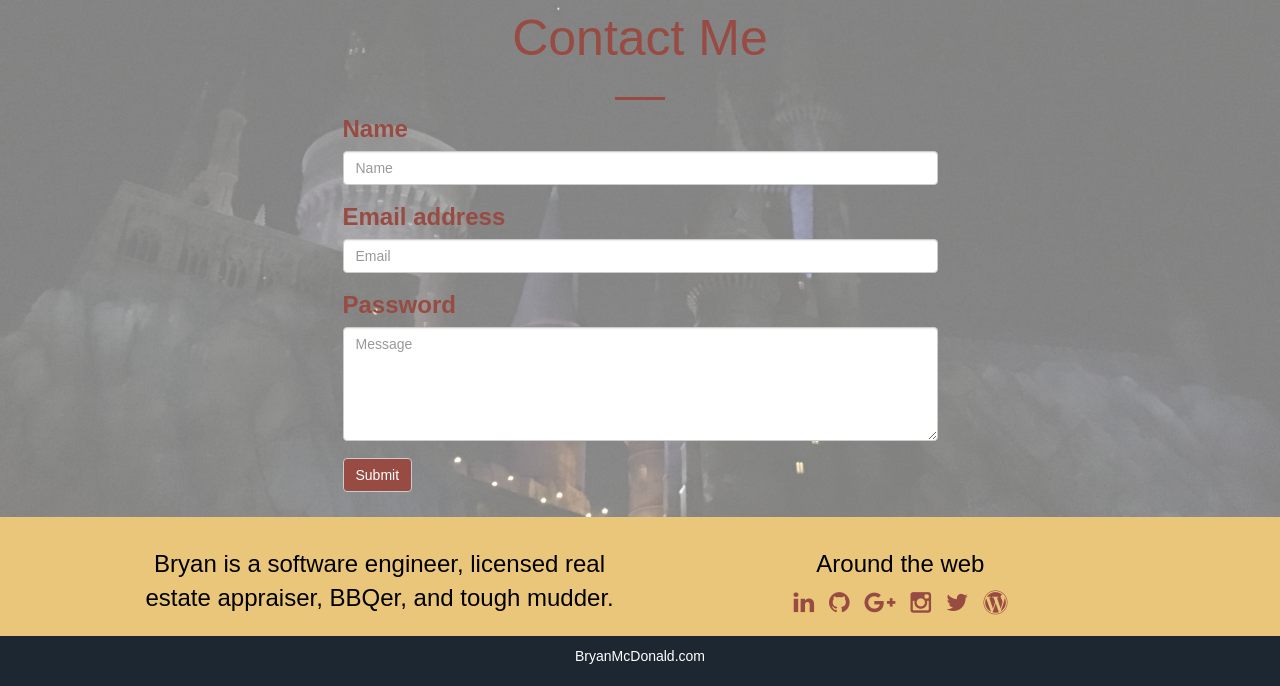
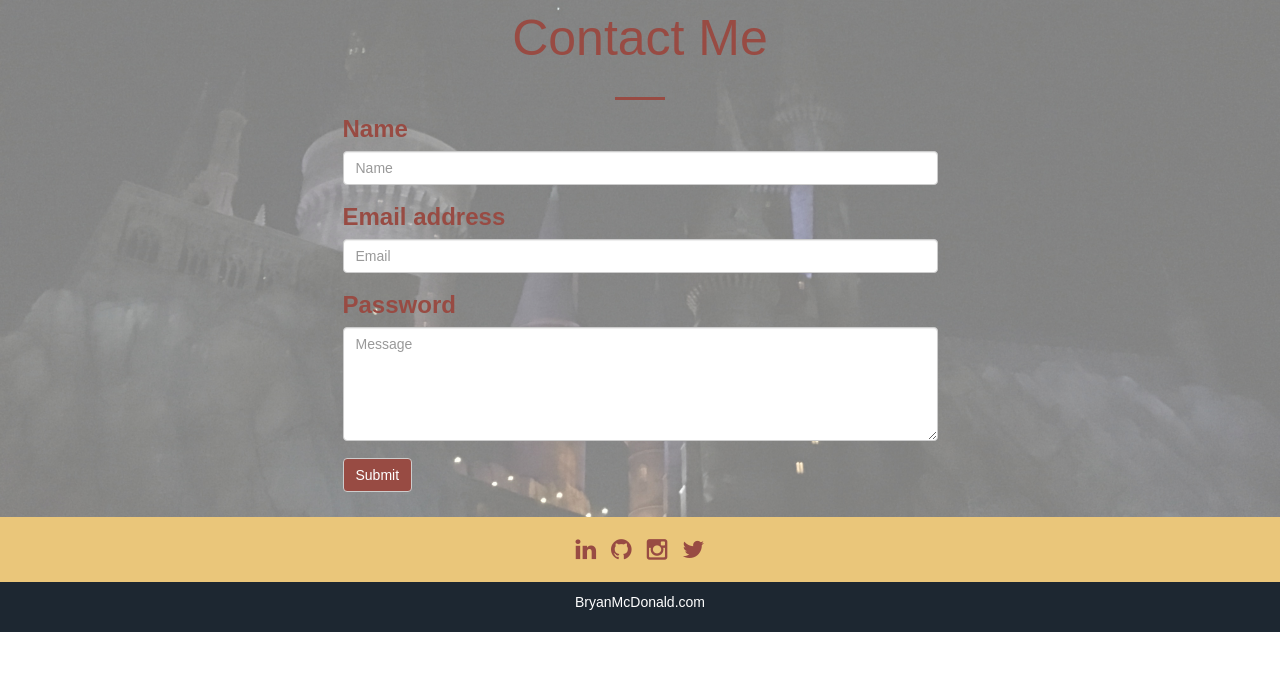
Before and after one commit to bryanmcdee/Full-Screen-Background-Video-Website, a plain HTML site: page index.html in a window 1280 px wide. Shown: the part 2079-2765 px from the top of the page. After the commit the page ends 2711 px from the top, so only its background shows below. Drawn offline with nearby package versions, Linux system fonts and the light colour scheme.

Commit message:
Updated social media links.

```diff
--- a/index.html
+++ b/index.html
@@ -138,20 +138,12 @@
 
     <!-- Footer -->
     <div class="col-xs-12 footer-top">
-      <div class="col-sm-5 col-sm-offset-1 text-center">
-        <h3>
-          Bryan is a software engineer, licensed real estate appraiser, BBQer, and tough mudder.
-        </h3>
-      </div>
-        <div class="col-sm-5 text-center">
-          <h3>Around the web</h3>
+        <div class="col-xs-12 text-center">
           <h4 class="social-media-icons">
             <a href="https://www.linkedin.com/in/bryanmcdonaldgt"><i class="fa fa-linkedin fa-lg"></i></a>
             <a href="https://github.com/bryanmcdee"><i class="fa fa-github fa-lg"></i></a>
-            <a href="https://plus.google.com/u/0/+BryanMcDonaldgt"><i class="fa fa-google-plus fa-lg"></i></a>
             <a href="https://www.instagram.com/bryanmcdee/"><i class="fa fa-instagram fa-lg"></i></a>
             <a href="https://twitter.com/bryanmcdee"><i class="fa fa-twitter fa-lg"></i></a>
-            <a href="http://blog.bryanmcdonald.com/"><i class="fa fa-wordpress fa-lg"></i></a>
           </h4>
       </div>
     </div>
```
